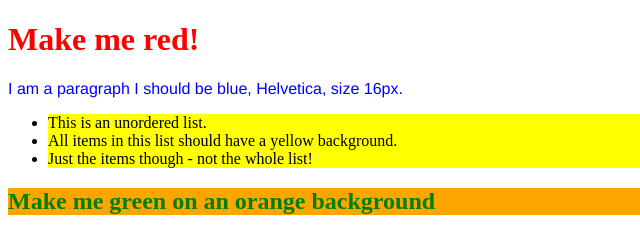
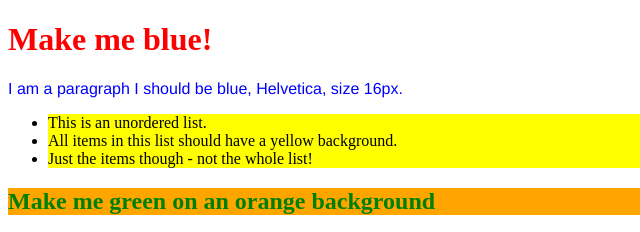
Before and after one commit to gez20/repository_practice, a plain HTML site: page html2-master 2/exercise1.html in a window 1280 px wide. Shown: the top 232 px of the page, 0-640 px from the left. Drawn offline with Linux system fonts and the light colour scheme.

Commit message:
Update html2-master 2/exercise1.html
deleted red and changed to blue

```diff
--- a/html2-master 2/exercise1.html
+++ b/html2-master 2/exercise1.html
@@ -5,7 +5,7 @@
         <link rel="stylesheet"type="text/css" href="style.css">
     </head>
     <body>
-        <h1>Make me red!</h1>
+        <h1>Make me blue!</h1>
 
         <p>I am a paragraph I should be blue, Helvetica, size 16px.</p>
 
```
